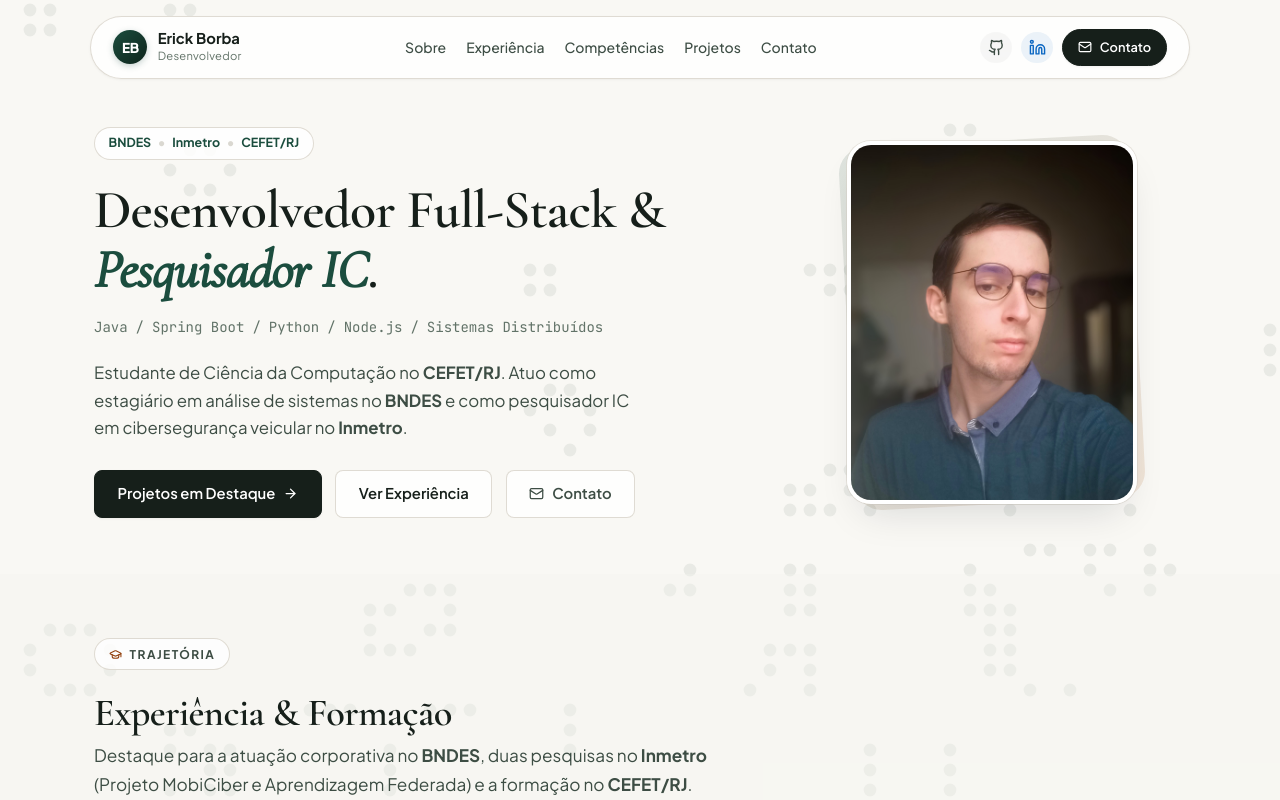
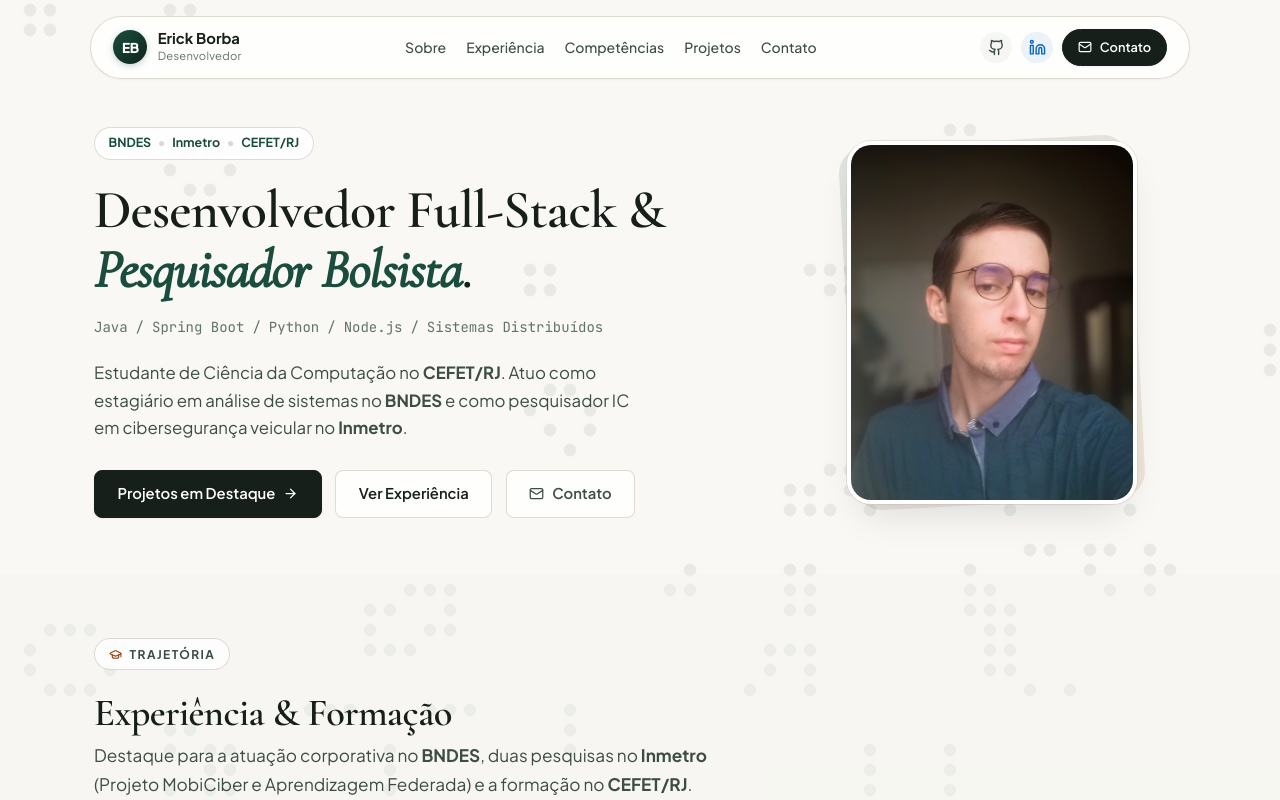
Before and after one commit to erick1-618/eabrb-portfolio, a React (Vite) app: page / in a window 1280 px wide. Shown: the top 800 px of the page. Built offline with nearby package versions, Linux system fonts and the light colour scheme.

Commit message:
change hero banner title

```diff
--- a/src/components/Hero.jsx
+++ b/src/components/Hero.jsx
@@ -56,7 +56,7 @@ export default function Hero() {
                   color: 'var(--color-corporate)',
                 }}
               >
-                Pesquisador IC
+                Pesquisador Bolsista
               </span>
               .
             </h1>
```
